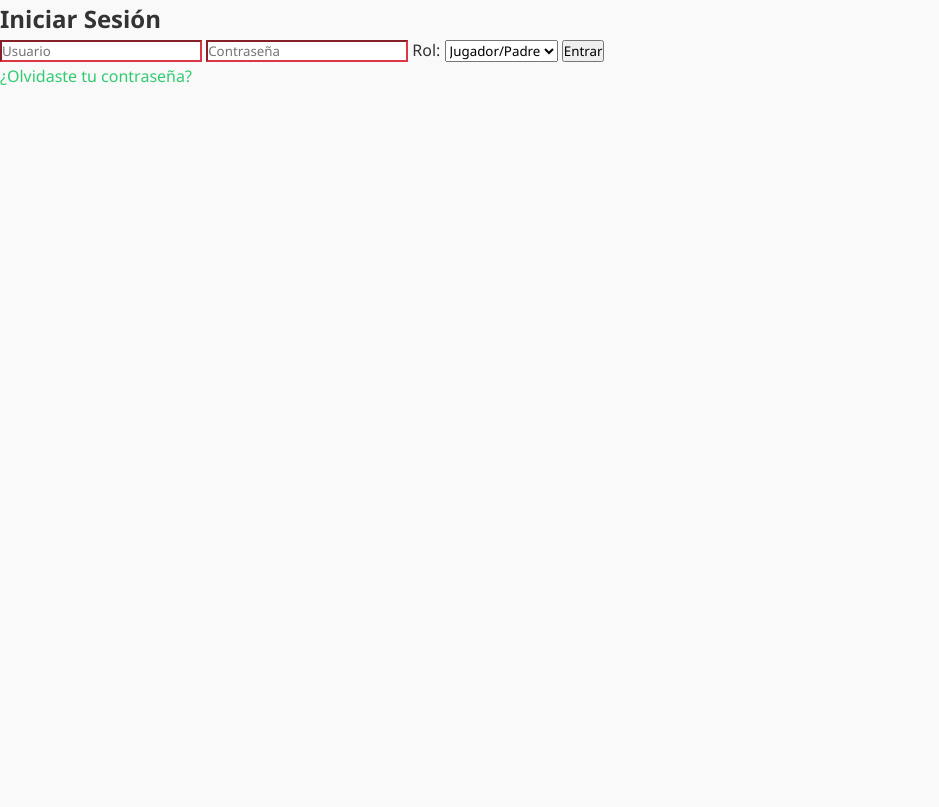
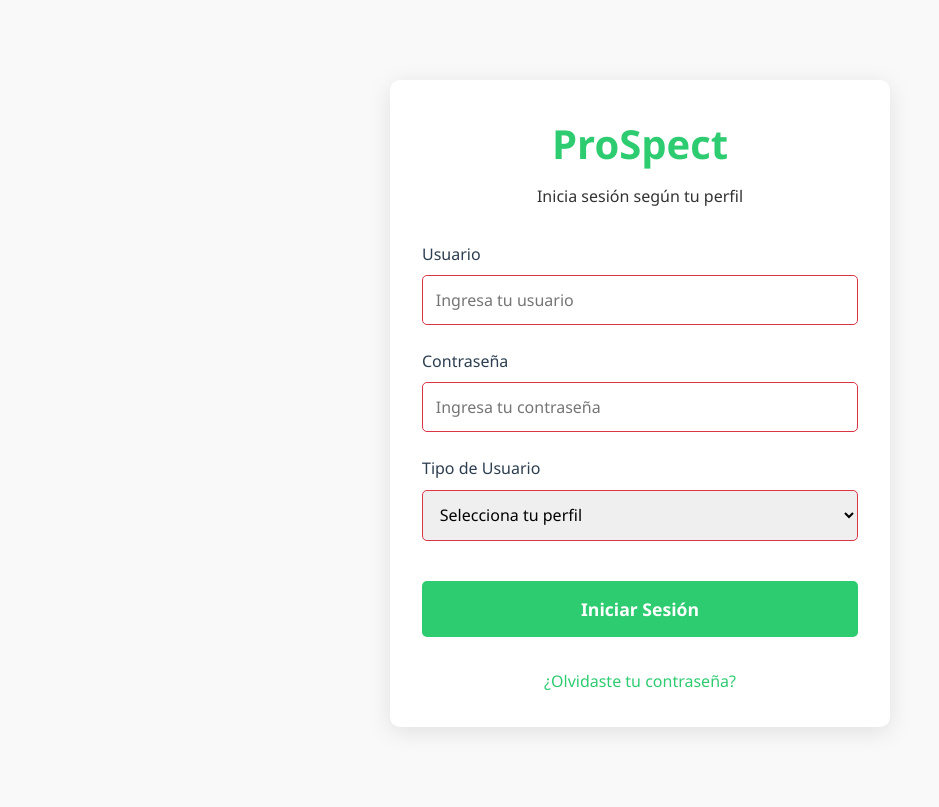
Before and after one commit to RaulRoman03/ProSpect, a Flask app: page /login in a window 1280 px wide. Shown: the whole page, without its empty margins (0-939 px from the left). Before the commit the page ends 85 px from the top, so only its background shows below. Run offline with Flask 2, Linux system fonts and the light colour scheme.

Commit message:
login change

```diff
--- a/templates/login.html
+++ b/templates/login.html
@@ -2,24 +2,39 @@
 <html lang="es">
 <head>
     <meta charset="UTF-8">
-    <title>Login</title>
+    <meta name="viewport" content="width=device-width, initial-scale=1.0">
+    <title>Iniciar Sesión - ProSpect</title>
     <link rel="stylesheet" href="{{ url_for('static', filename='css/style.css') }}">
 </head>
 <body>
-    <h2>Iniciar Sesión</h2>
+    <div class="login-container">
+        <div class="login-header">
+            <h1>ProSpect</h1>
+            <p>Inicia sesión según tu perfil</p>
+        </div>
         <form method="POST" action="{{ url_for('login') }}">
-        <input type="text" name="username" placeholder="Usuario" required>
-        <input type="password" name="password" placeholder="Contraseña" required>
-
-        <label for="role">Rol:</label>
+            <div class="form-group">
+                <label for="username">Usuario</label>
+                <input type="text" name="username" id="username" required placeholder="Ingresa tu usuario" value="{{ form_data.get('username', '') if form_data }}">
+            </div>
+            <div class="form-group">
+                <label for="password">Contraseña</label>
+                <input type="password" name="password" id="password" required placeholder="Ingresa tu contraseña">
+            </div>
+            <div class="form-group">
+                <label for="role">Tipo de Usuario</label>
                 <select name="role" id="role" required>
+                    <option value="">Selecciona tu perfil</option>
                     <option value="player" {% if form_data and form_data.get('role') == 'player' %}selected{% endif %}>Jugador/Padre</option>
                     <option value="coach" {% if form_data and form_data.get('role') == 'coach' %}selected{% endif %}>Entrenador</option>
                     <option value="recruiter" {% if form_data and form_data.get('role') == 'recruiter' %}selected{% endif %}>Reclutador</option>
                 </select>
-
-        <button type="submit">Entrar</button>
+            </div>
+            <button type="submit" class="login-button">Iniciar Sesión</button>
         </form>
+        <div class="login-footer">
             <p><a href="{{ url_for('password_reset') }}">¿Olvidaste tu contraseña?</a></p>
+        </div>
+    </div>
 </body>
 </html>
```
Lines whose indentation alone changed are shown as unchanged.
